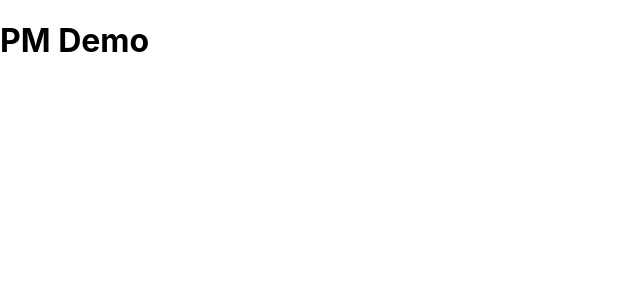
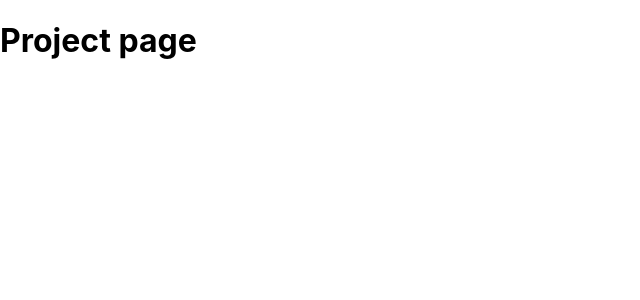
Before and after one commit to AuguestGao/pm-demo, a React (Create React App) app: page /project/1 in a window 1280 px wide. Shown: the top 300 px of the page, without its empty margins (0-640 px from the left). Built offline with nearby package versions, Linux system fonts and the light colour scheme.

Commit message:
added route

```diff
--- a/package.json
+++ b/package.json
@@ -8,6 +8,7 @@
     "@testing-library/user-event": "^12.1.10",
     "react": "^17.0.2",
     "react-dom": "^17.0.2",
+    "react-router-dom": "^5.2.0",
     "react-scripts": "4.0.3",
     "web-vitals": "^1.0.1"
   },
--- a/src/App.js
+++ b/src/App.js
@@ -1,8 +1,25 @@
+import React from "react";
+import HomePage from "./pages/home.page";
+import ProjectPage from "./pages/project.page";
+import NotFoundPage from "./pages/404";
+
+import {
+  BrowserRouter as Router,
+  Route,
+  Redirect,
+  Switch,
+} from "react-router-dom";
+
 function App() {
   return (
-    <div className="App">
-      <h1>PM Demo</h1>
-    </div>
+    <Router>
+      <Switch>
+        <Route exact path="/" component={HomePage} />
+        <Route path="/project" component={ProjectPage} />
+        <Route path="/notfound" component={NotFoundPage} />
+        <Redirect to="/notfound" />
+      </Switch>
+    </Router>
   );
 }
 
--- /dev/null
+++ b/src/pages/404.jsx
@@ -0,0 +1,5 @@
+import React from "react";
+
+const NotFoundPage = () => <h1>404, Page not found</h1>;
+
+export default NotFoundPage;
--- /dev/null
+++ b/src/pages/home.page.jsx
@@ -0,0 +1,5 @@
+import React from "react";
+
+const HomePage = () => <h1>Home page</h1>;
+
+export default HomePage;
--- /dev/null
+++ b/src/pages/project.page.jsx
@@ -0,0 +1,5 @@
+import React from "react";
+
+const ProjectPage = () => <h1>Project page</h1>;
+
+export default ProjectPage;
```
Also changed, not shown: 1 other file (tests, documents, lock files or other folders).
